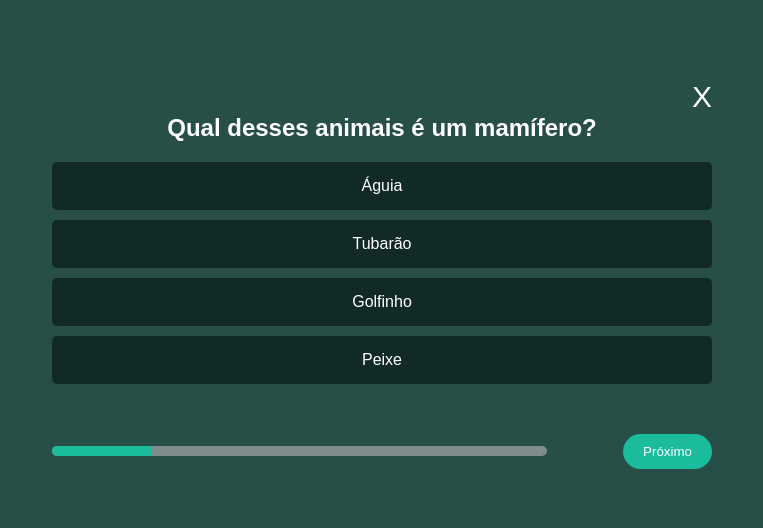
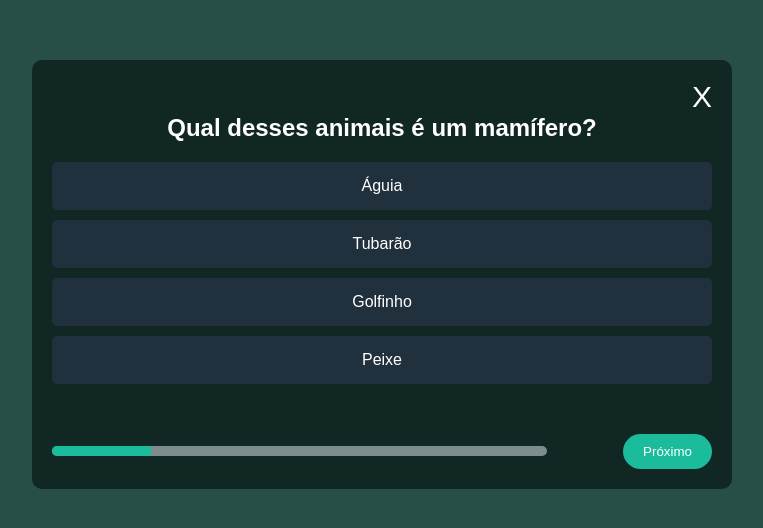
Before and after one commit to Brandassi/ecosystem, a plain HTML site: page Quiz-Reino/quest.html in a window 1280 px wide. Shown: the part 126-654 px from the top of the page, without its empty margins (258-1021 px from the left). Drawn offline with Linux system fonts and the light colour scheme.

Commit message:
ajuste cor e alternativa

```diff
--- a/Quiz-Reino/quest.css
+++ b/Quiz-Reino/quest.css
@@ -18,7 +18,7 @@ body {
 .quiz-container {
     width: 100%;
     max-width: 700px;
-    background-color: #274F47;
+    background-color: #102724;
     border-radius: 10px;
     padding: 20px;
     position: relative;
@@ -58,7 +58,7 @@ body {
 }
 
 .answer {
-    background-color: #112A25;
+    background-color: #20303C;
     color: white;
     padding: 15px;
     margin-bottom: 10px;
--- a/Quiz-tec/tec.css
+++ b/Quiz-tec/tec.css
@@ -20,8 +20,8 @@ body {
     background-size: cover;
     display: flex;
     flex-direction: column;
-    justify-content: center; /* Center content vertically */
-    align-items: center; /* Center content horizontally */
+    justify-content: center;
+    align-items: center;
     position: relative;
 }
 
@@ -65,7 +65,7 @@ body {
 .quiz-content {
     text-align: center;
     color: white;
-    /* Removed margin-top to center the content vertically */
+
 }
 
 .quiz-title {
@@ -81,7 +81,7 @@ body {
     padding: 15px 30px;
     font-size: 24px;
     cursor: pointer;
-    text-decoration: none; /* Remove underline */
+    text-decoration: none;
     border-radius: 5px;
     box-shadow: 0 4px 8px rgba(0, 0, 0, 0.3);
 }
@@ -101,7 +101,7 @@ body {
 .arrow {
     font-size: 50px;
     color: white;
-    text-decoration: none; /* Remove underline */
+    text-decoration: none;
 }
 
 .arrow:hover {
```
